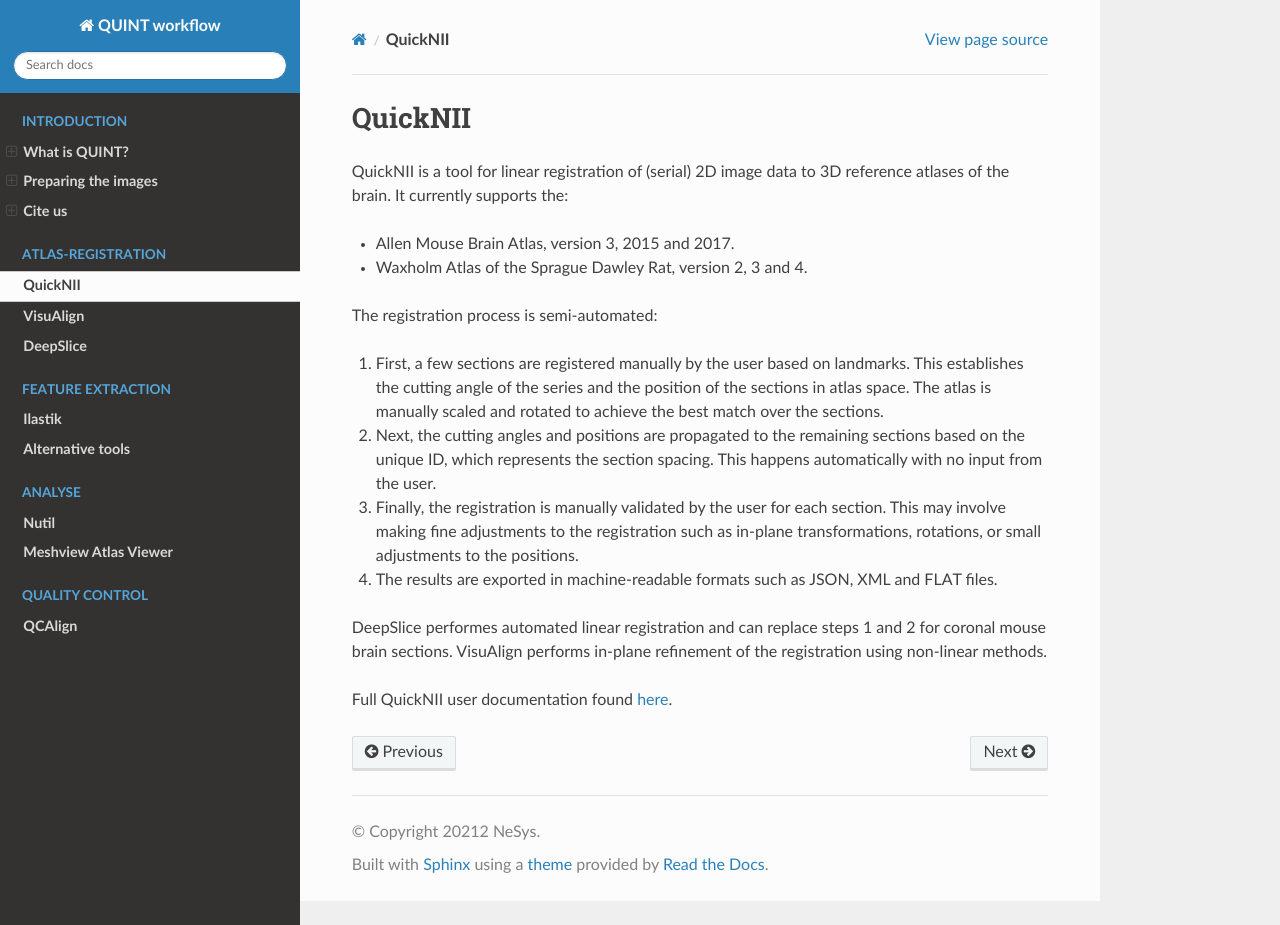
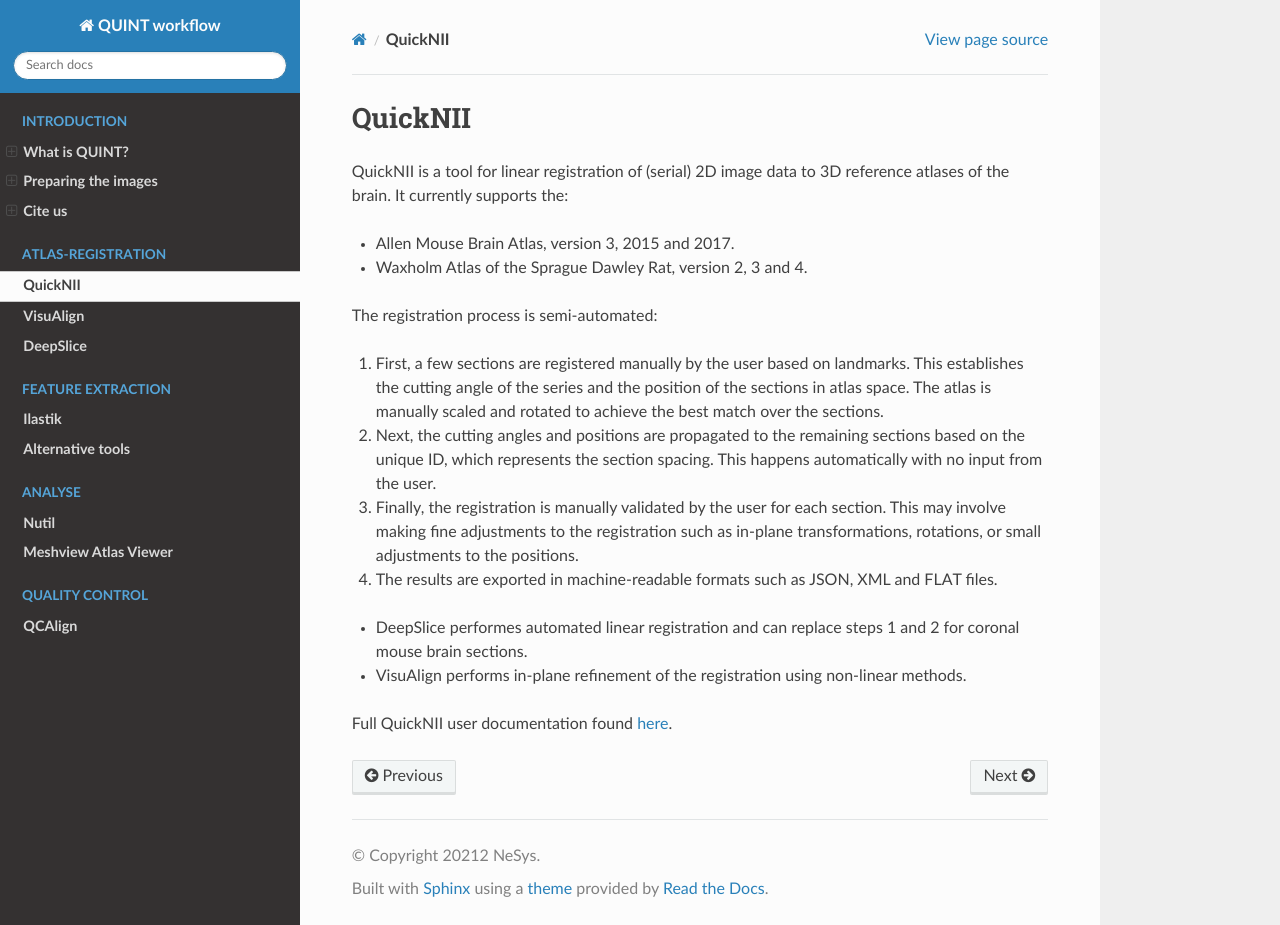
Before and after one commit to Neural-Systems-at-UIO/QUINT_workflow, a Sphinx documentation site: the page built from docs/QuickNII.rst, in a window 1280 px wide and 925 px high. Built offline with Sphinx 7.4.7 and the Read the Docs theme 2.0.0, drawn with Linux system fonts in a browser that asks for light colours.

```diff
--- a/docs/QuickNII.rst
+++ b/docs/QuickNII.rst
@@ -13,7 +13,7 @@ The registration process is semi-automated:
 3. Finally, the registration is manually validated by the user for each section. This may involve making fine adjustments to the registration such as in-plane transformations, rotations, or small adjustments to the positions.
 4. The results are exported in machine-readable formats such as JSON, XML and FLAT files.
 
-DeepSlice performes automated linear registration and can replace steps 1 and 2 for coronal mouse brain sections.
-VisuAlign performs in-plane refinement of the registration using non-linear methods.
+* DeepSlice performes automated linear registration and can replace steps 1 and 2 for coronal mouse brain sections.
+* VisuAlign performs in-plane refinement of the registration using non-linear methods.
 
 Full QuickNII user documentation found `here <https://quicknii.readthedocs.io/en/latest/>`_.
```
